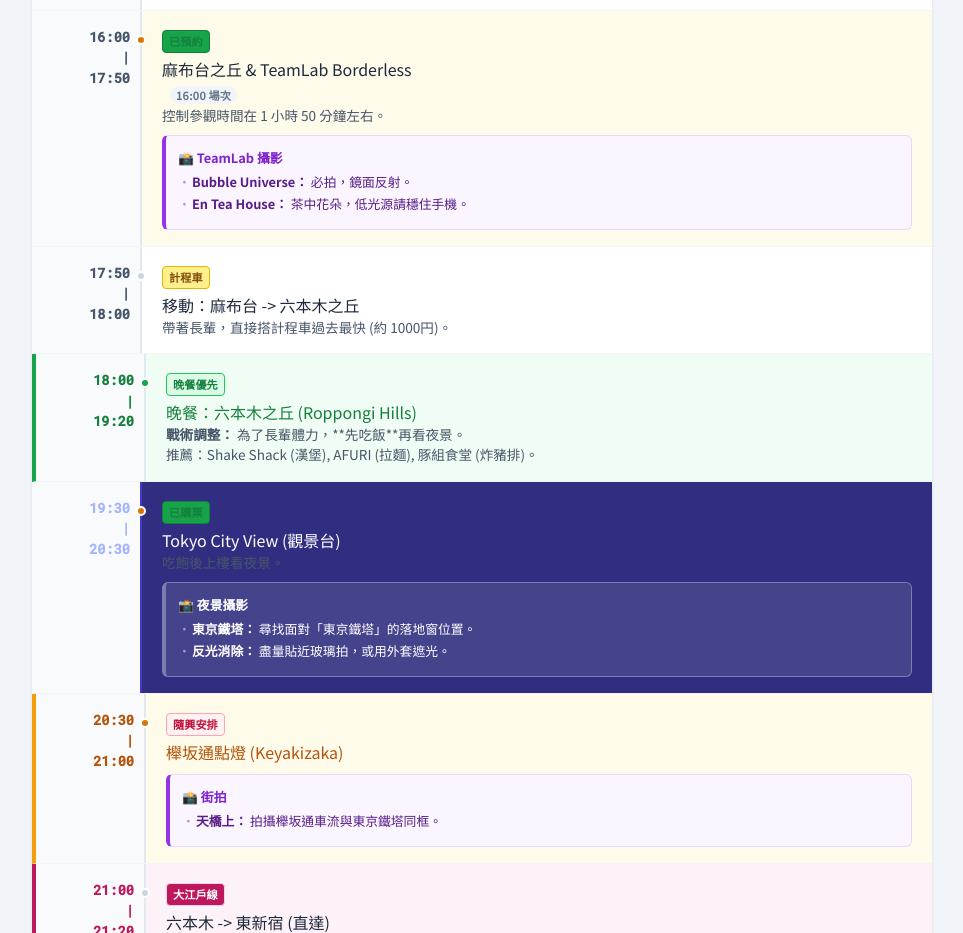
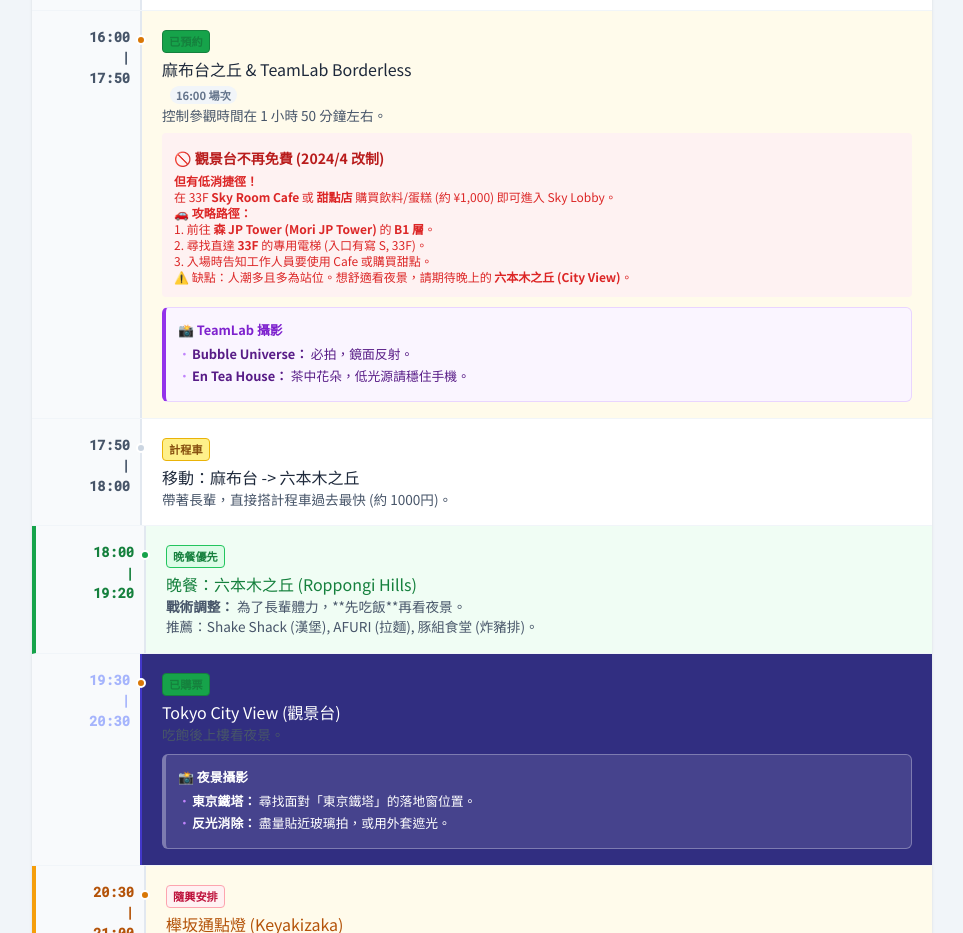
Before and after one commit to jffmdesign/japan-trip-2026, a plain HTML site: page index.html in a window 1280 px wide. Shown: the part 1780-2713 px from the top of the page, without its empty margins (158-1121 px from the left). Drawn offline with nearby package versions, Linux system fonts and the light colour scheme.

Commit message:
Update website content

```diff
--- a/index.html
+++ b/index.html
@@ -805,6 +805,19 @@
                             style="background:#16a34a; border-color: #15803d;">已預約</span>
                         <h4>麻布台之丘 & TeamLab Borderless</h4><span class="info-pill">16:00 場次</span>
                         <p>控制參觀時間在 1 小時 50 分鐘左右。</p>
+                        <div class="p-3 bg-red-50 border-1-4 border-red-500 rounded mt-2 mb-2">
+                            <strong class="text-red-700 text-sm">🚫 觀景台不再免費 (2024/4 改制)</strong>
+                            <p class="text-xs text-red-600 mt-1">
+                                <strong>但有低消捷徑！</strong><br>
+                                在 33F <strong>Sky Room Cafe</strong> 或 <strong>甜點店</strong> 購買飲料/蛋糕 (約 ¥1,000) 即可進入 Sky
+                                Lobby。<br>
+                                <strong>🚗 攻略路徑：</strong><br>
+                                1. 前往 <strong>森 JP Tower (Mori JP Tower)</strong> 的 <strong>B1 層</strong>。<br>
+                                2. 尋找直達 <strong>33F</strong> 的專用電梯 (入口有寫 S, 33F)。<br>
+                                3. 入場時告知工作人員要使用 Cafe 或購買甜點。<br>
+                                ⚠️ 缺點：人潮多且多為站位。想舒適看夜景，請期待晚上的 <strong>六本木之丘 (City View)</strong>。
+                            </p>
+                        </div>
                         <div class="spot-info-box">
                             <div class="spot-info-title">📸 TeamLab 攝影</div>
                             <ul class="spot-list">
```
